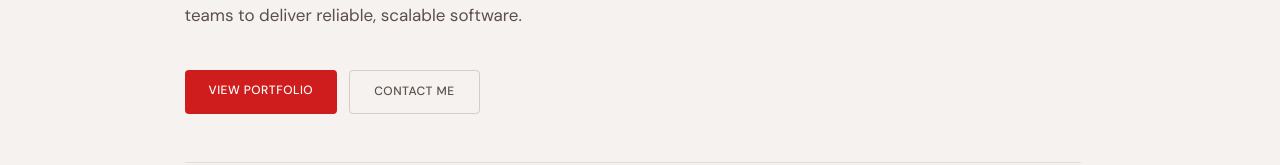
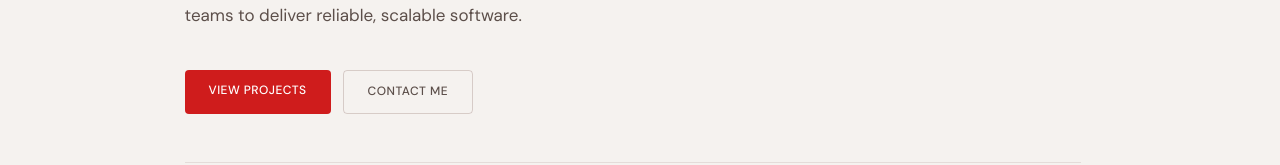
Before and after one commit to Antonio-Saucedo/professional-portfolio, a React (Vite) app: page / in a window 1280 px wide. Shown: the part 602-767 px from the top of the page. Built offline with nearby package versions, Linux system fonts and the light colour scheme; no server answers.

Commit message:
App | Updated view projects button text

```diff
--- a/src/App.tsx
+++ b/src/App.tsx
@@ -130,7 +130,7 @@ function TagList({tags, wrapperClassName}: { tags: string[]; wrapperClassName: s
     );
 }
 
-// Tag list, used by the portfolio section.
+// Tag list, used by the project section.
 function ProjectSkillList({tags}: { tags: string[] }) {
     return (
         <>
@@ -468,7 +468,7 @@ function App() {
                 <div className="hero-cta flex flex-wrap gap-12px">
                     <a href="#projects"
                        className="btn-primary inline-block bg-accent border-none border-radius-4px color-text2 font-12px weight-500 tracking-004em padding-11px-24px decoration-none uppercase">View
-                        Portfolio</a>
+                        Projects</a>
                     <a href="#contact"
                        className="btn-secondary inline-block bg-transparent solid-border2 border-radius-4px color-text1 font-12px weight-500 tracking-004em padding-11px-24px decoration-none uppercase">Contact
                         Me</a>
```
